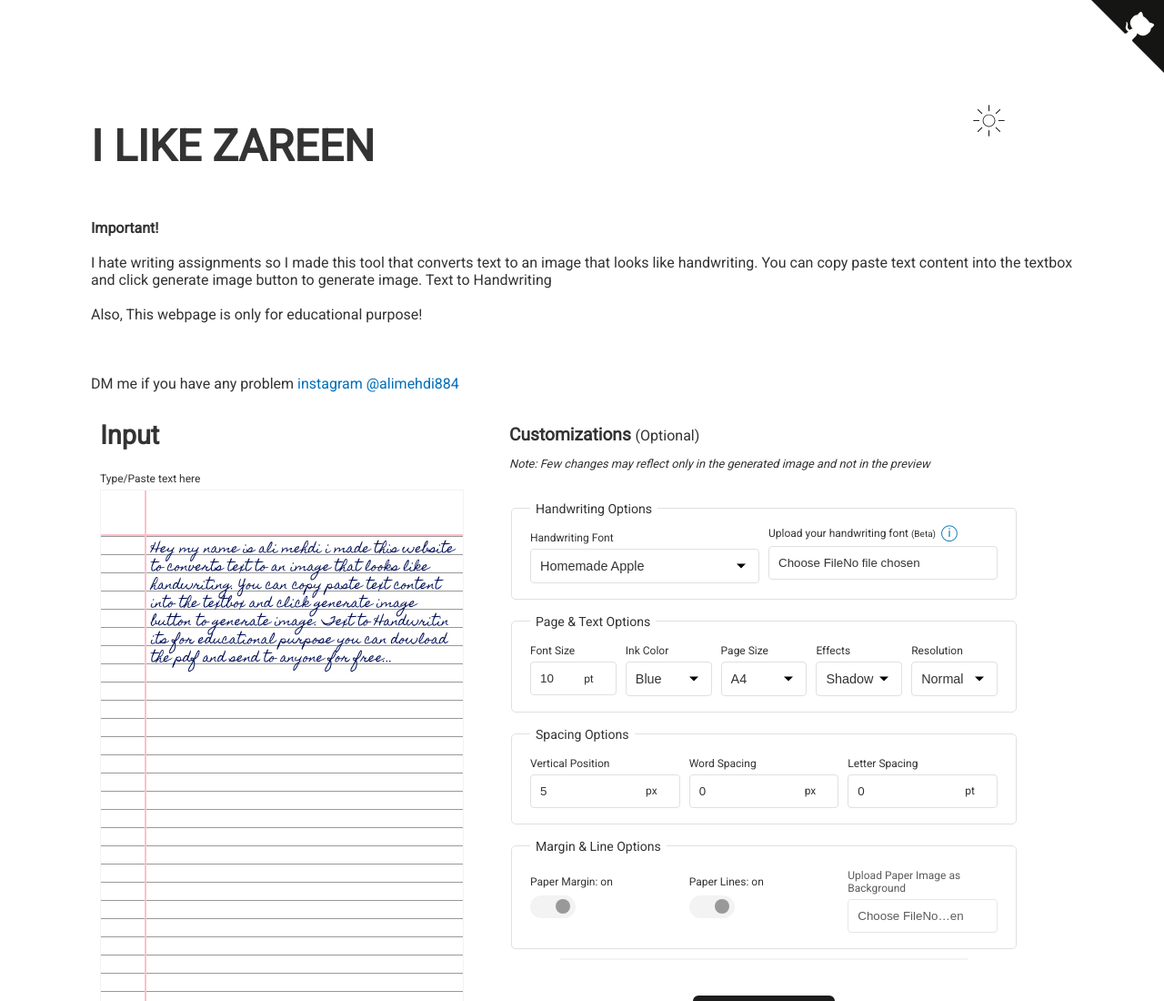
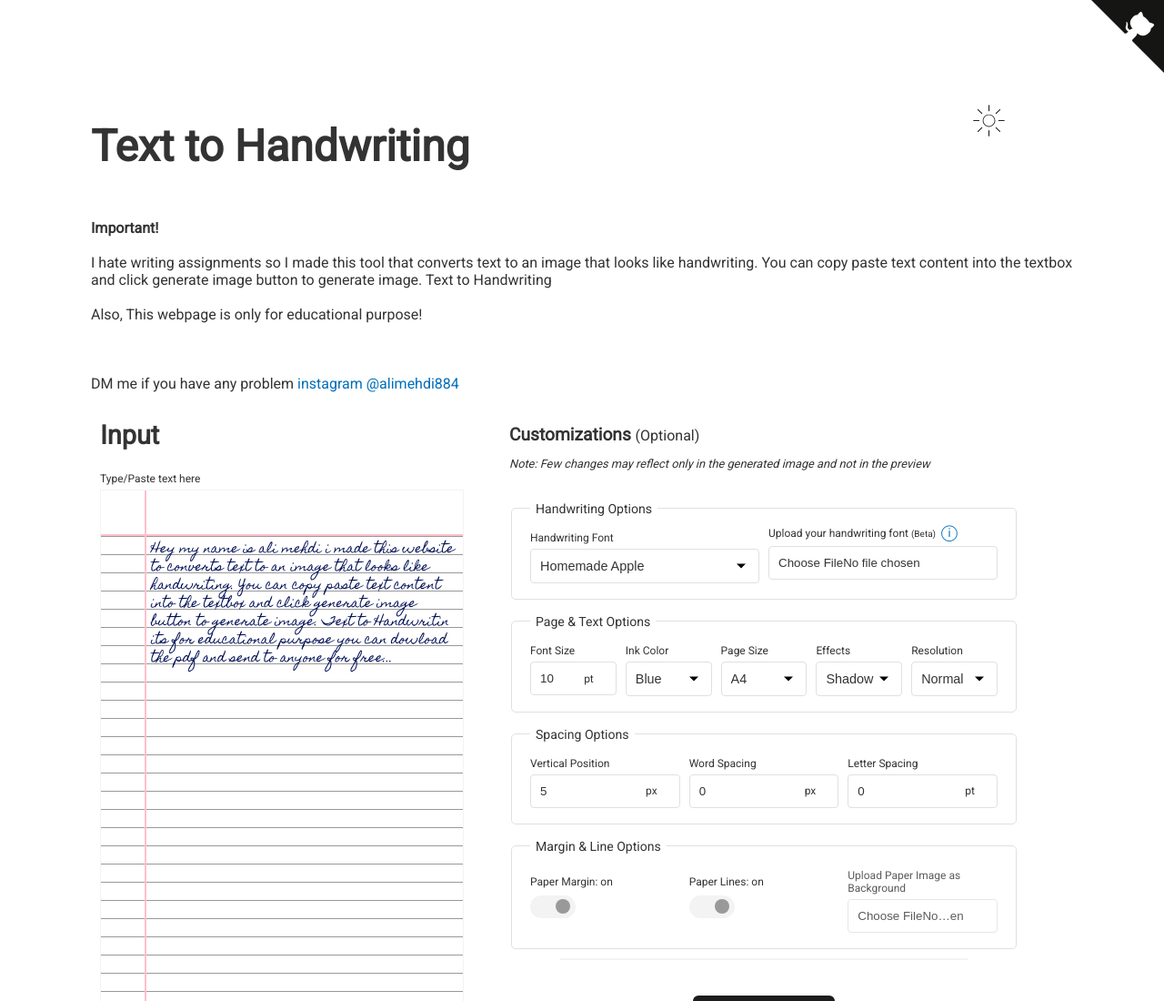
Before and after one commit to alimehdi884/alimehdi884.github.io, a website with bundled scripts: page index.html in a window 1280 px wide. Shown: the top 1100 px of the page at 91% size. Built offline with nearby package versions, Linux system fonts and the light colour scheme; no server answers; a web font is replaced by a local one.

Commit message:
Update index.html

```diff
--- a/index.html
+++ b/index.html
@@ -117,7 +117,7 @@
             src="images/moon.svg"
         /></span>
       </button>
-      <h1>I LIKE ZAREEN </h1>
+      <h1>Text to Handwriting</h1>
       <section id="donations" style="font-size: 1rem; padding: 20px 0px;">
         <div class="display-flex responsive-flex">
           <div class="flex-1">
```
